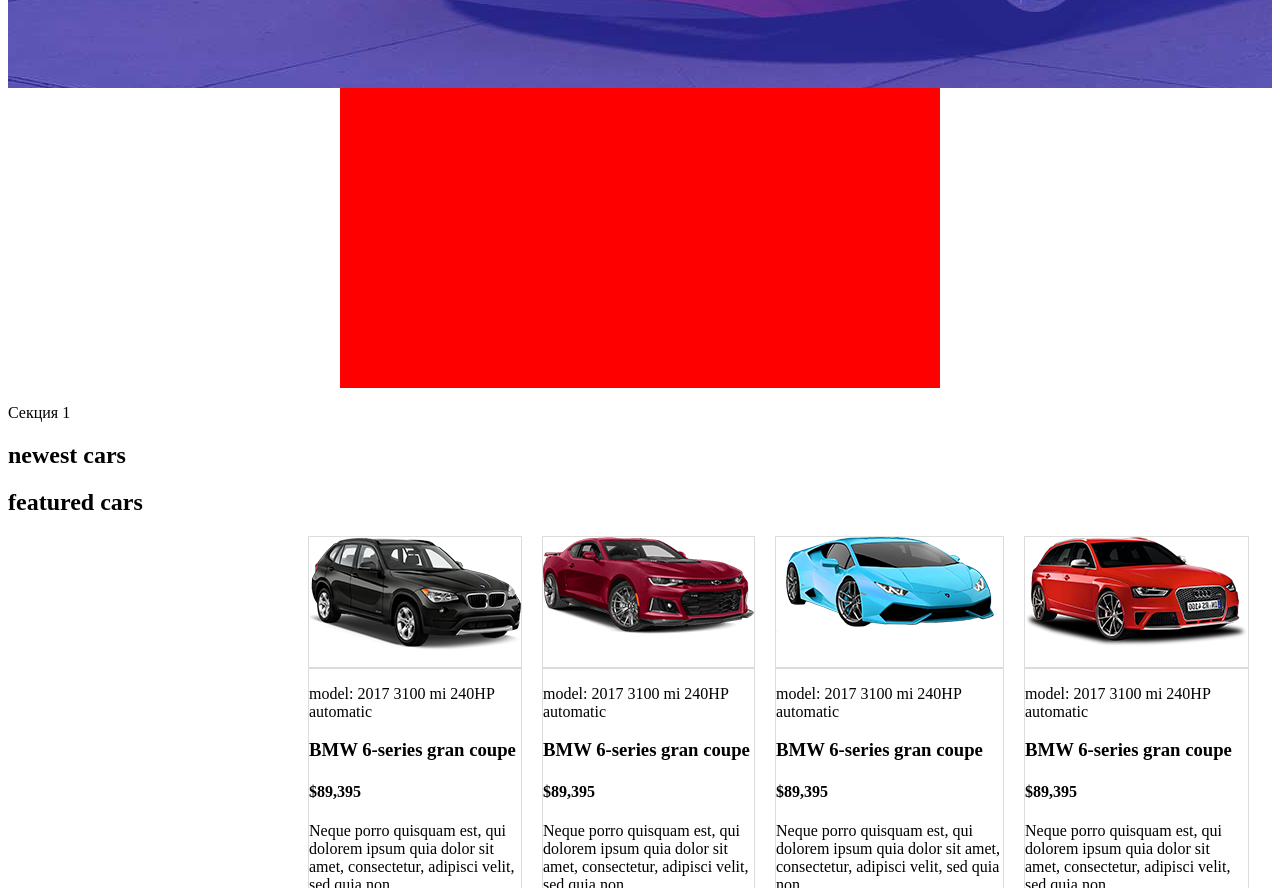
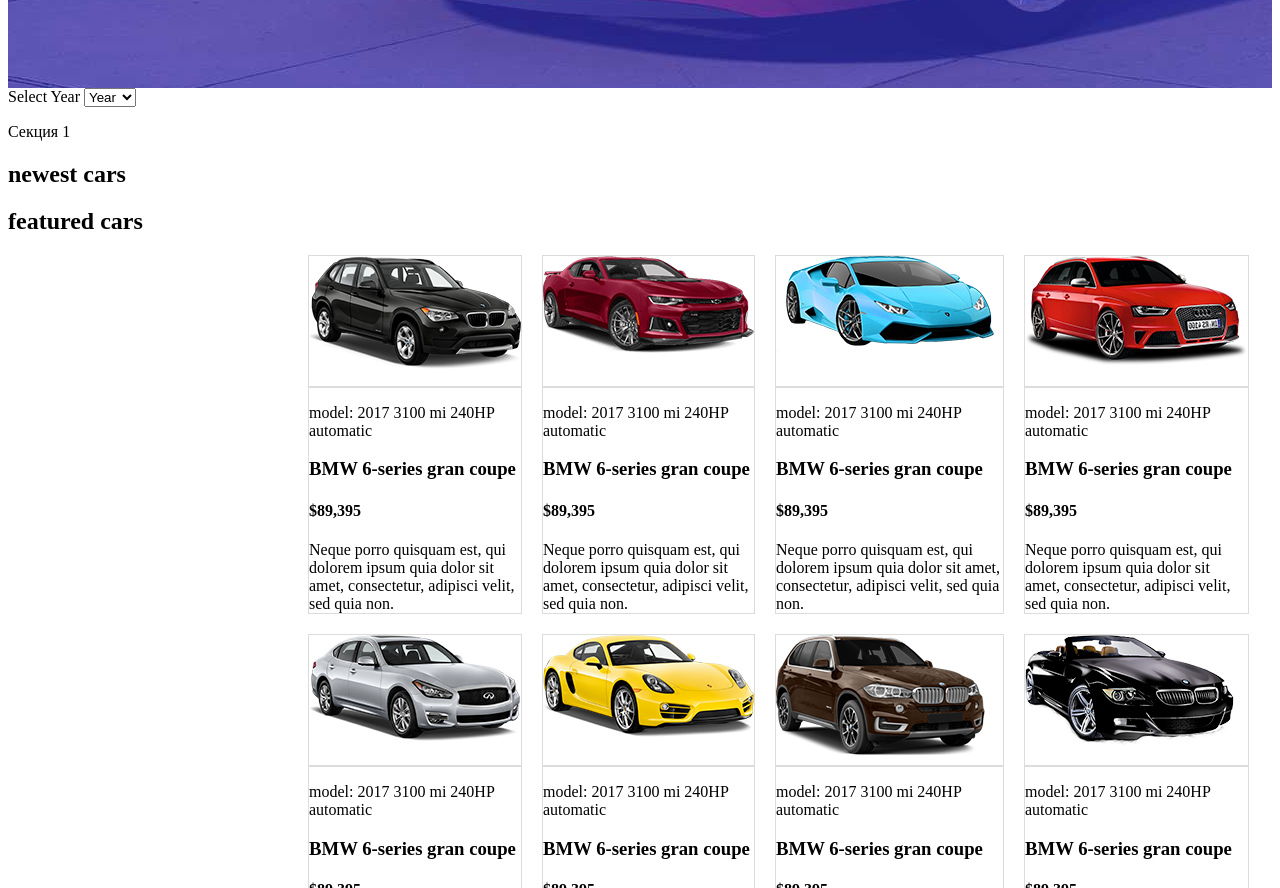
Before and after one commit to kavitosik/Project, a plain HTML site: page MalyuginK/index.html in a window 1280 px wide. Shown: the part 820-1708 px from the top of the page. Drawn offline with Linux system fonts and the light colour scheme.

Commit message:
работа на уроках

```diff
--- a/MalyuginK/css/style.css
+++ b/MalyuginK/css/style.css
@@ -77,6 +77,7 @@
     border: 1px solid gainsboro;
     margin-bottom: 220px; */
 /* } */
+
 .photo_block{
     border: 1px solid gainsboro;
     height: 130px;
@@ -86,9 +87,6 @@
     border: 1px solid gainsboro;
 }
 
-.search{
-    background-color: red;
-    margin:0 auto;
-    height: 300px;
-    width: 600px;
-}
+/* .search{
+
+} */
--- a/MalyuginK/index.html
+++ b/MalyuginK/index.html
@@ -36,7 +36,15 @@
     </header>
 
     <div class="search">
-
+        <form action="">
+            <label for="SelectYear">Select Year</label>
+            <select name="SelectYear" id="years">
+                <option value="Year">Year</option>
+                <option value="2018">2018</option>
+                <option value="2017">2017</option>
+                <option value="2016">2016</option>
+            </select>
+        </form>
     </div>
 
     <section class="section1">
```
